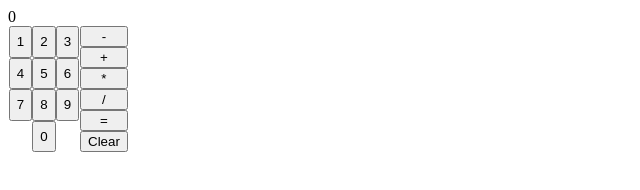
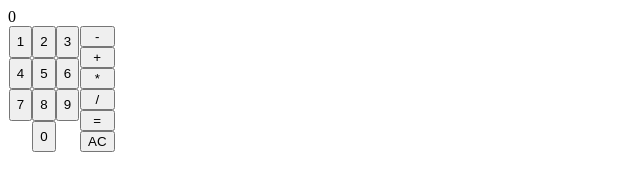
Before and after one commit to TwoStarLightMints/odin-calculator, a plain HTML site: page index.html in a window 1280 px wide. Shown: the whole page, without its empty margins (0-640 px from the left). Drawn offline with Linux system fonts and the light colour scheme.

Commit message:
Change Clear button to AC

```diff
--- a/index.html
+++ b/index.html
@@ -36,7 +36,7 @@
         <button class="oper">*</button>
         <button class="oper">/</button>
         <button class="oper">=</button>
-        <button class="oper">Clear</button>
+        <button class="oper">AC</button>
       </div>
 
     </div>
```
